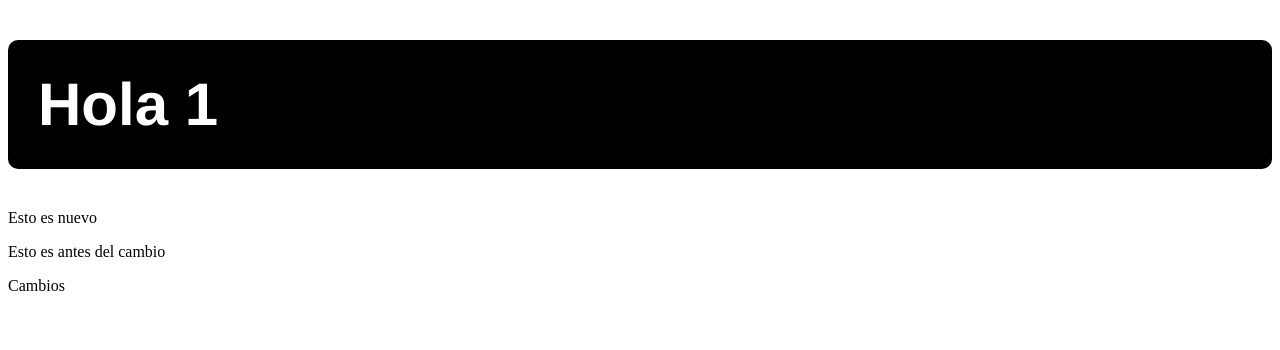
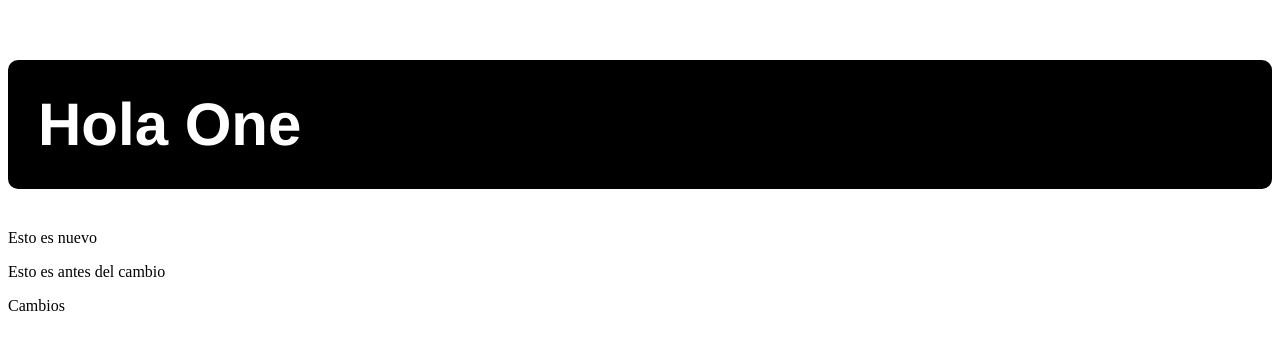
Before and after one commit to fboisier/202401_GIT_EJEMPLO, a plain HTML site: page index.html in a window 1280 px wide. Drawn offline with Linux system fonts and the light colour scheme.

```diff
--- a/css/estilos.css
+++ b/css/estilos.css
@@ -5,4 +5,5 @@
     background-color: black;
     color: white;
     padding: 30px;
+    margin-top: 60px;
 }
--- a/index.html
+++ b/index.html
@@ -7,7 +7,7 @@
     <link rel="stylesheet" href="css/estilos.css">
 </head>
 <body>
-    <h1>Hola 1</h1>
+    <h1>Hola One</h1>
     <p>Esto es nuevo</p>
     <p>Esto es antes del cambio</p>
 
--- a/js/scripts.js
+++ b/js/scripts.js
@@ -6,4 +6,6 @@
 
 function despedir(){
     console.log("CHAO");
+    console.log("CHAO");
+    console.log("CHAO");
 }
```
